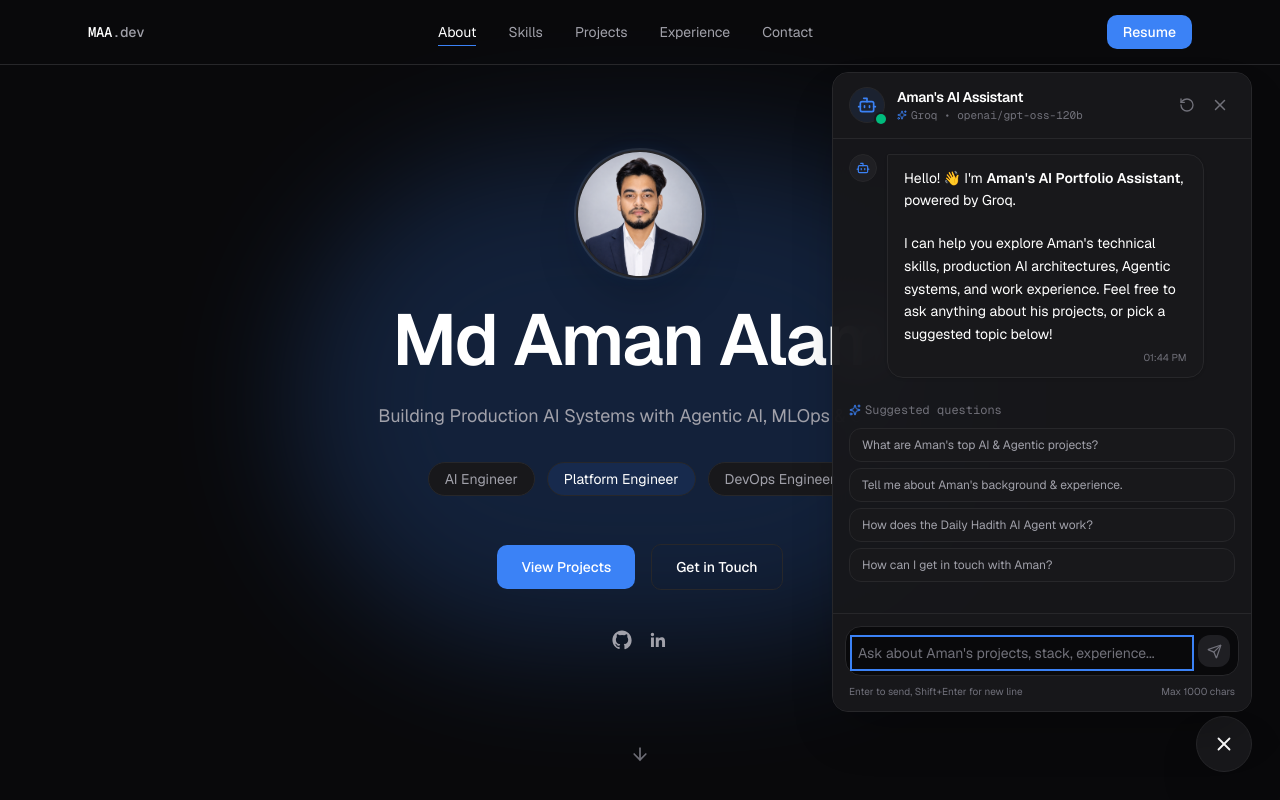
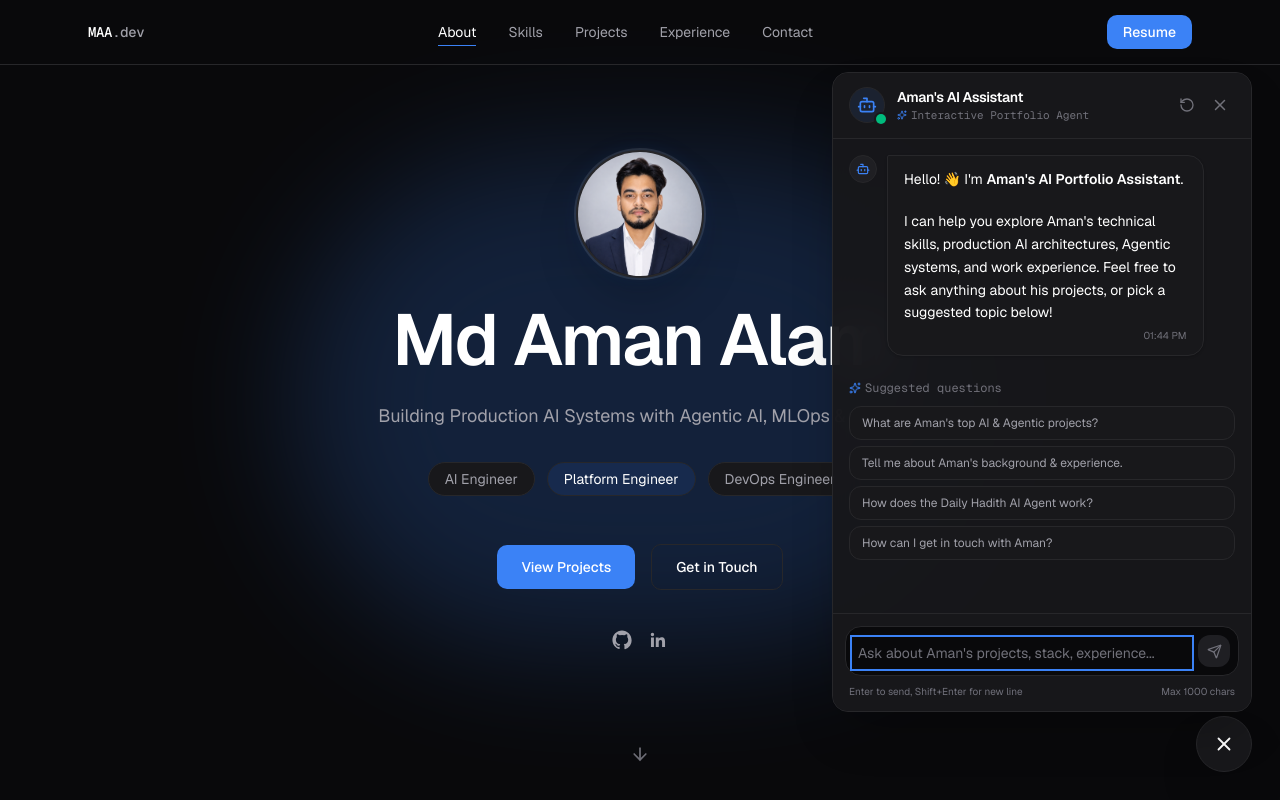
Before and after one commit to Amankhan1009/Portfolio, a Next.js app: page / in a window 1280 px wide. Both pictures are taken after a click on the button "Open AI Assistant". Shown: the top 800 px of the page. Built offline with nearby package versions, Linux system fonts and the light colour scheme.

Commit message:
style: remove Groq branding from chatbot UI

```diff
--- a/src/components/chat/Chatbot.tsx
+++ b/src/components/chat/Chatbot.tsx
@@ -30,7 +30,7 @@ const SUGGESTED_PROMPTS = [
 const INITIAL_WELCOME: Message = {
   id: "welcome",
   role: "assistant",
-  content: `Hello! 👋 I'm **Aman's AI Portfolio Assistant**, powered by Groq.
+  content: `Hello! 👋 I'm **Aman's AI Portfolio Assistant**.
 
 I can help you explore Aman's technical skills, production AI architectures, Agentic systems, and work experience. Feel free to ask anything about his projects, or pick a suggested topic below!`,
   timestamp: new Date(),
@@ -302,7 +302,7 @@ export function Chatbot() {
                   </div>
                   <p className="text-foreground-subtle flex items-center gap-1 font-mono text-[11px]">
                     <Sparkles size={10} className="text-accent" />
-                    Groq • openai/gpt-oss-120b
+                    Interactive Portfolio Agent
                   </p>
                 </div>
               </div>
```
